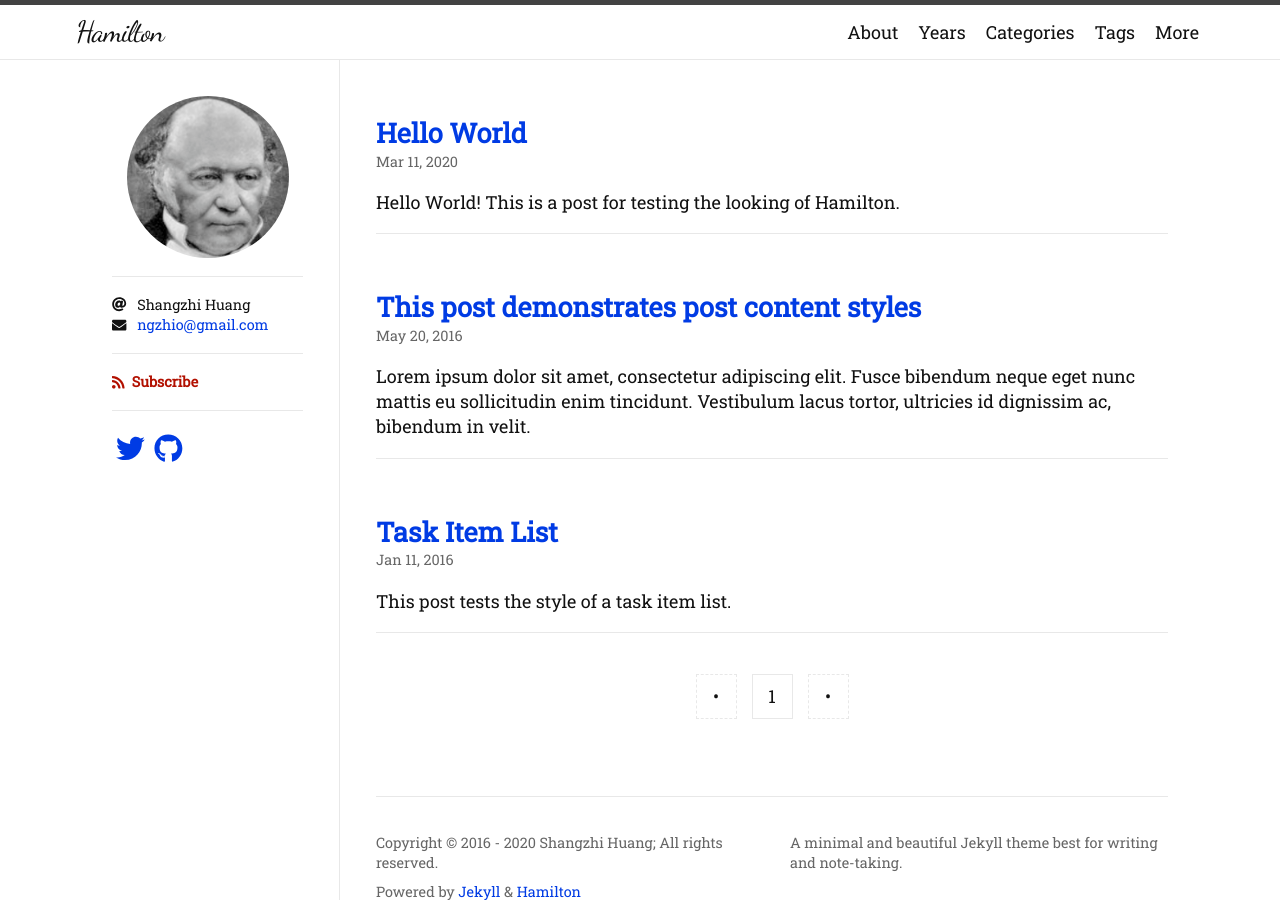
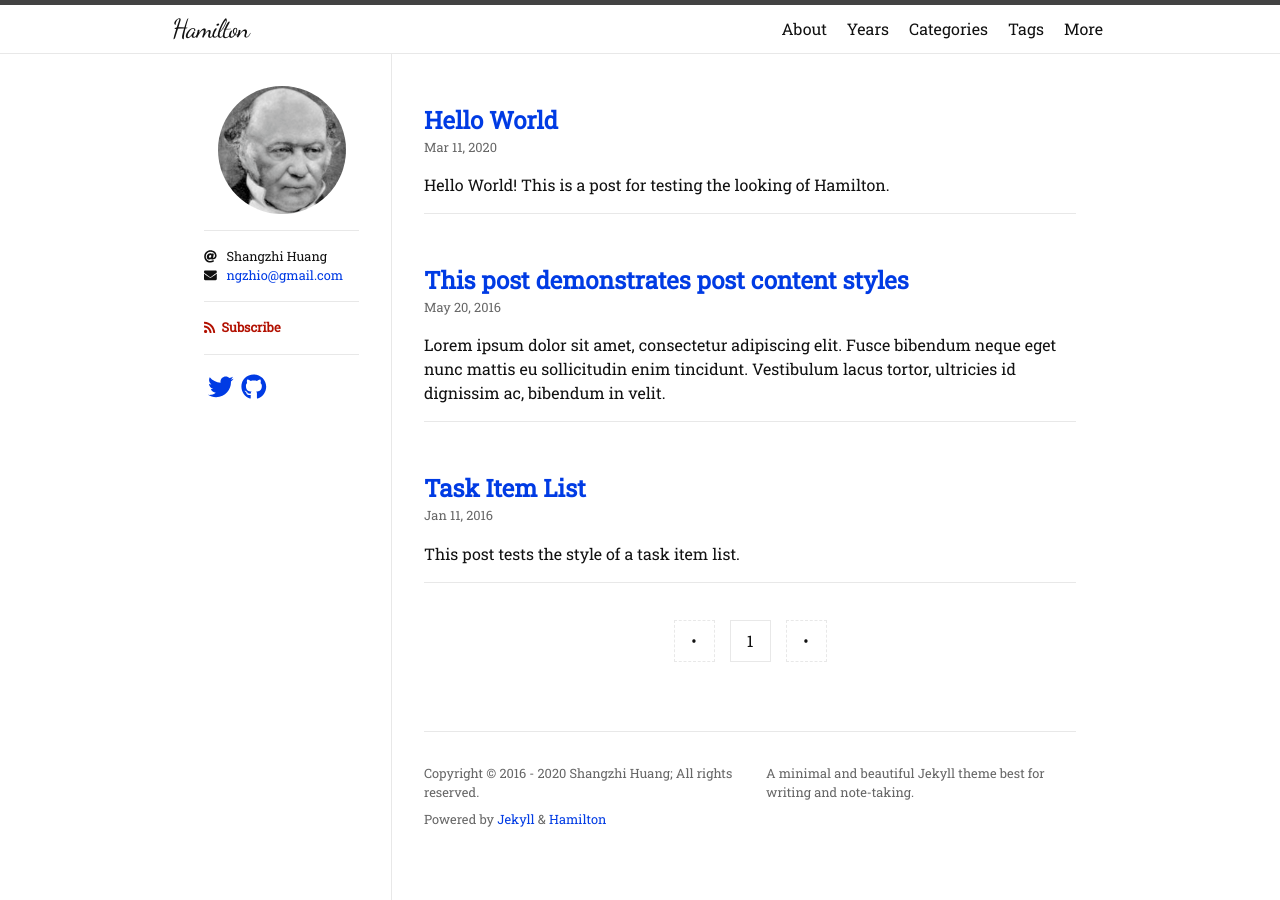
Before and after one commit to zivong/jekyll-theme-hamilton, a Jekyll site: the page built from index.html, in a window 1280 px wide. Built offline with Jekyll 4.4.1, drawn with Linux system fonts in a browser that asks for light colours; nearby versions of some CDN libraries; some web fonts are replaced; the list of posts is cut into pages by our own code.

Commit message:
Adjust sizes

```diff
--- a/_sass/hamilton/layout.scss
+++ b/_sass/hamilton/layout.scss
@@ -262,7 +262,7 @@ ul.social-icons {
 }
 
 .author-avatar {
-  width: $base-font-size * 9;
+  width: $base-font-size * 8;
   height: auto;
   border-radius: 50%;
 }
--- a/_sass/hamilton/variables.scss
+++ b/_sass/hamilton/variables.scss
@@ -3,13 +3,13 @@ $base-font-family: "Roboto Slab", "Noto Serif SC", "Noto Serif TC" !default;
 $reading-font-family:  Roboto, "Noto Sans SC", "Noto Sans TC" !default;
 $code-font-family:  "Roboto Mono" !default;
 $handwriting-font-family: "Dancing Script", "Ma Shan Zheng" !default;
-$base-font-size:    18px !default;
-$base-line-height:  1.4 !default;
+$base-font-size:    16px !default;
+$base-line-height:  1.5 !default;
 
 // Layouts
 $spacing-unit:      2rem !default;
-$content-width:     1200px !default;
+$content-width:     1000px !default;
 
 $on-small:          600px !default;
-$on-medium:         900px !default;
-$on-large:          1200px !default;
+$on-medium:         800px !default;
+$on-large:          1000px !default;
```
